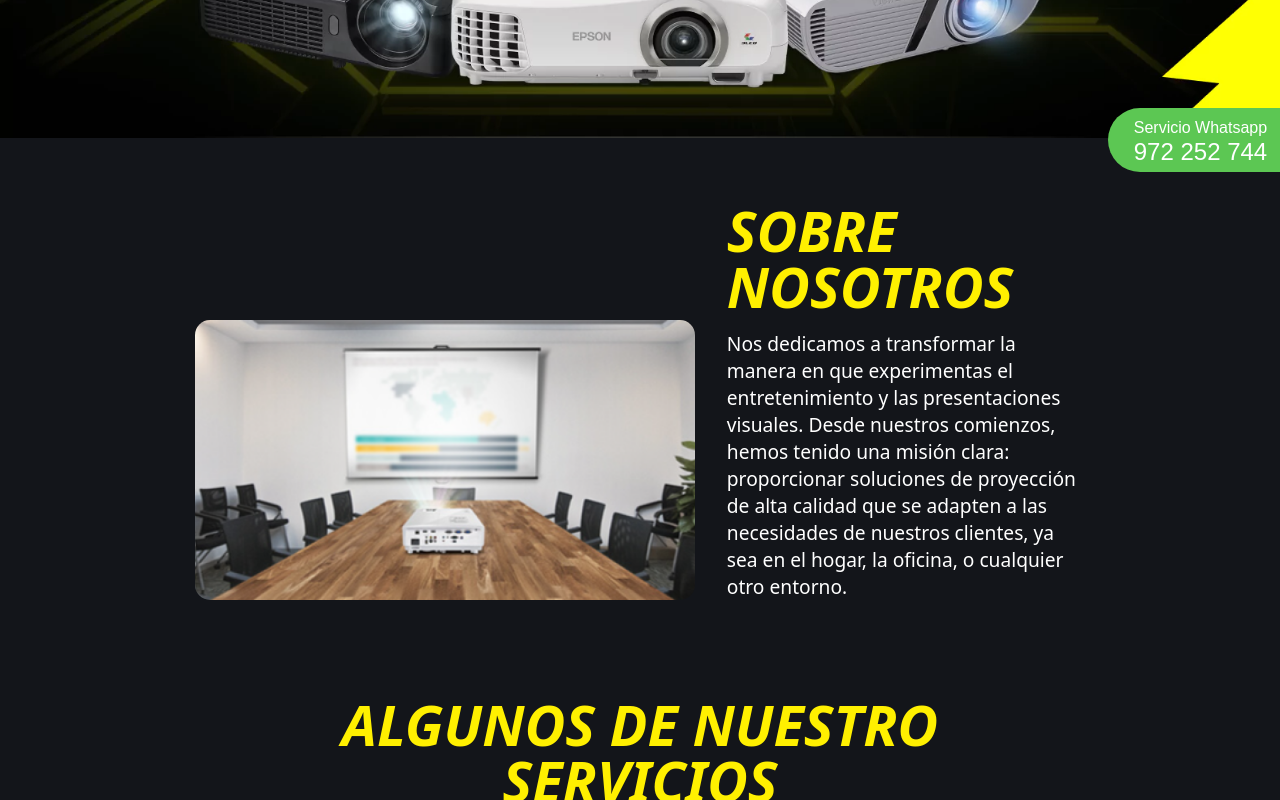
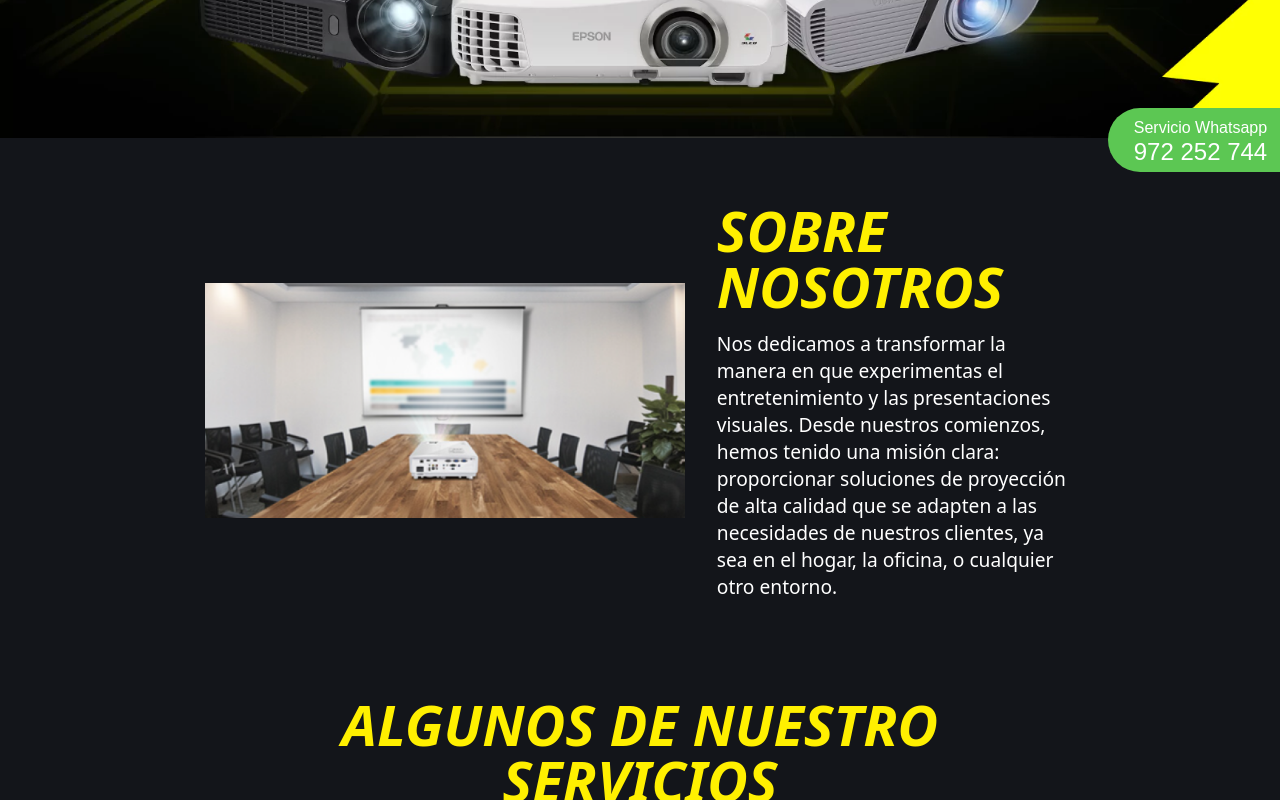
Before and after one commit to AgenciaServitec/proyectores-landing, an Astro site: page / in a window 1280 px wide. Shown: the part 500-1300 px from the top of the page. Built offline with nearby package versions, Linux system fonts and the light colour scheme; Astro itself is replaced by a stand-in of ours; some icons are missing.

Commit message:
updated about us

```diff
--- a/src/components/home/AboutUs.astro
+++ b/src/components/home/AboutUs.astro
@@ -41,14 +41,12 @@
     }
 
     &__img {
-      max-width: 500px;
-      height: 280px;
-
       img {
         width: 100%;
         height: 100%;
-        border-radius: 15px;
-        object-fit: cover;
+        max-width: 30em;
+        border-radius: 1em;
+        object-fit: contain;
       }
     }
 
--- a/src/pages/about-us/index.astro
+++ b/src/pages/about-us/index.astro
@@ -17,52 +17,4 @@ import { AboutUsComponent } from "../../components";
     justify-content: center;
     align-items: center;
   }
-
-  .about-us {
-    width: 100%;
-    display: flex;
-    justify-content: center;
-    flex-wrap: wrap-reverse;
-    gap: 2rem;
-    padding: 0 7rem;
-    @media (max-width: 1200px) {
-      padding: 0 2rem;
-    }
-
-    &__img {
-      max-width: 500px;
-      height: 280px;
-
-      img {
-        width: 100%;
-        height: 100%;
-        border-radius: 15px;
-      }
-    }
-
-    &__text {
-      width: 35%;
-
-      &-title {
-        font-size: 3.5rem;
-        line-height: 1;
-        text-transform: uppercase;
-        font-style: italic;
-        color: #fff000;
-        margin-bottom: 0.625rem;
-        @media (max-width: 576px) {
-          font-size: 1.5rem;
-        }
-      }
-
-      &-description {
-        text-align: left;
-        font-size: 1.2rem;
-      }
-
-      @media (max-width: 1024px) {
-        width: 100%;
-      }
-    }
-  }
 </style>
```
